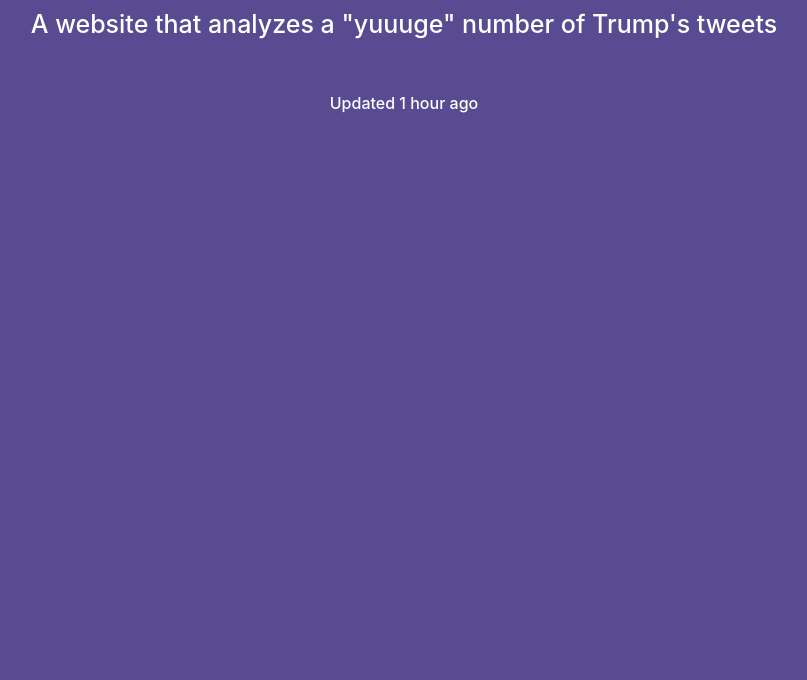
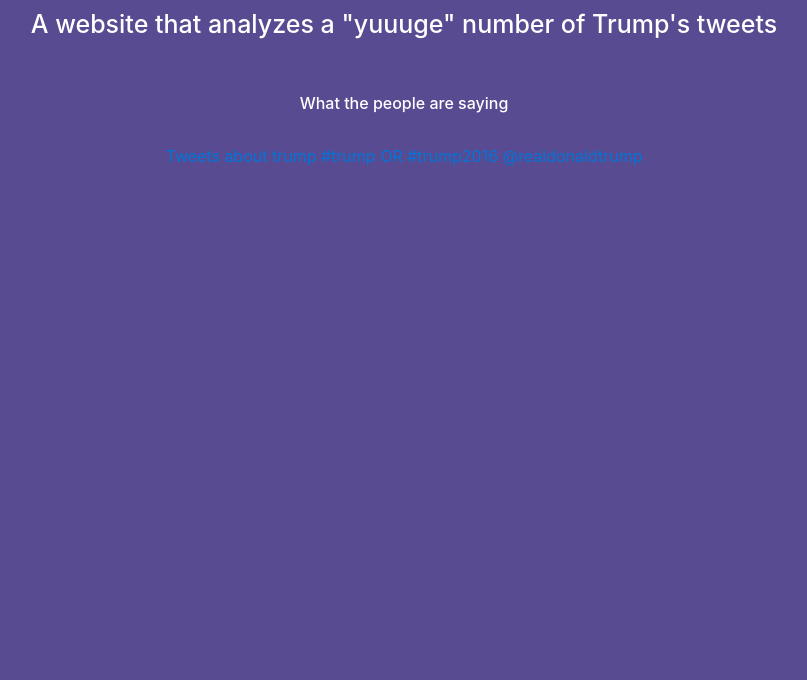
Before and after one commit to Swailem95/Twumpr, a website: page public/index.html in a window 1280 px wide. Shown: the part 120-800 px from the top of the page, without its empty margins (236-1043 px from the left). Drawn offline with nearby package versions, Linux system fonts and the light colour scheme.

Commit message:
Added twitter timeline

```diff
--- a/public/index.html
+++ b/public/index.html
@@ -17,14 +17,17 @@
     <br /><br />
 
     <h5 style="color: white; font-family:font-family: calibri;font-size:16px; text-align: center">
-        Updated 1 hour ago
+        What the people are saying
     </h5>
 
 
+    <br />
 
 
-
-
+    <div style = "text-align: center">
+        <a class="twitter-timeline" data-dnt="true" href="https://twitter.com/search?q=trump%20%23trump%20OR%20%23trump2016%20%40realdonaldtrump" data-widget-id="803013365228564480">Tweets about trump #trump OR #trump2016 @realdonaldtrump</a>
+        <script>!function(d,s,id){var js,fjs=d.getElementsByTagName(s)[0],p=/^http:/.test(d.location)?'http':'https';if(!d.getElementById(id)){js=d.createElement(s);js.id=id;js.src=p+"://platform.twitter.com/widgets.js";fjs.parentNode.insertBefore(js,fjs);}}(document,"script","twitter-wjs");</script>
+    </div>
 
 
 
```
